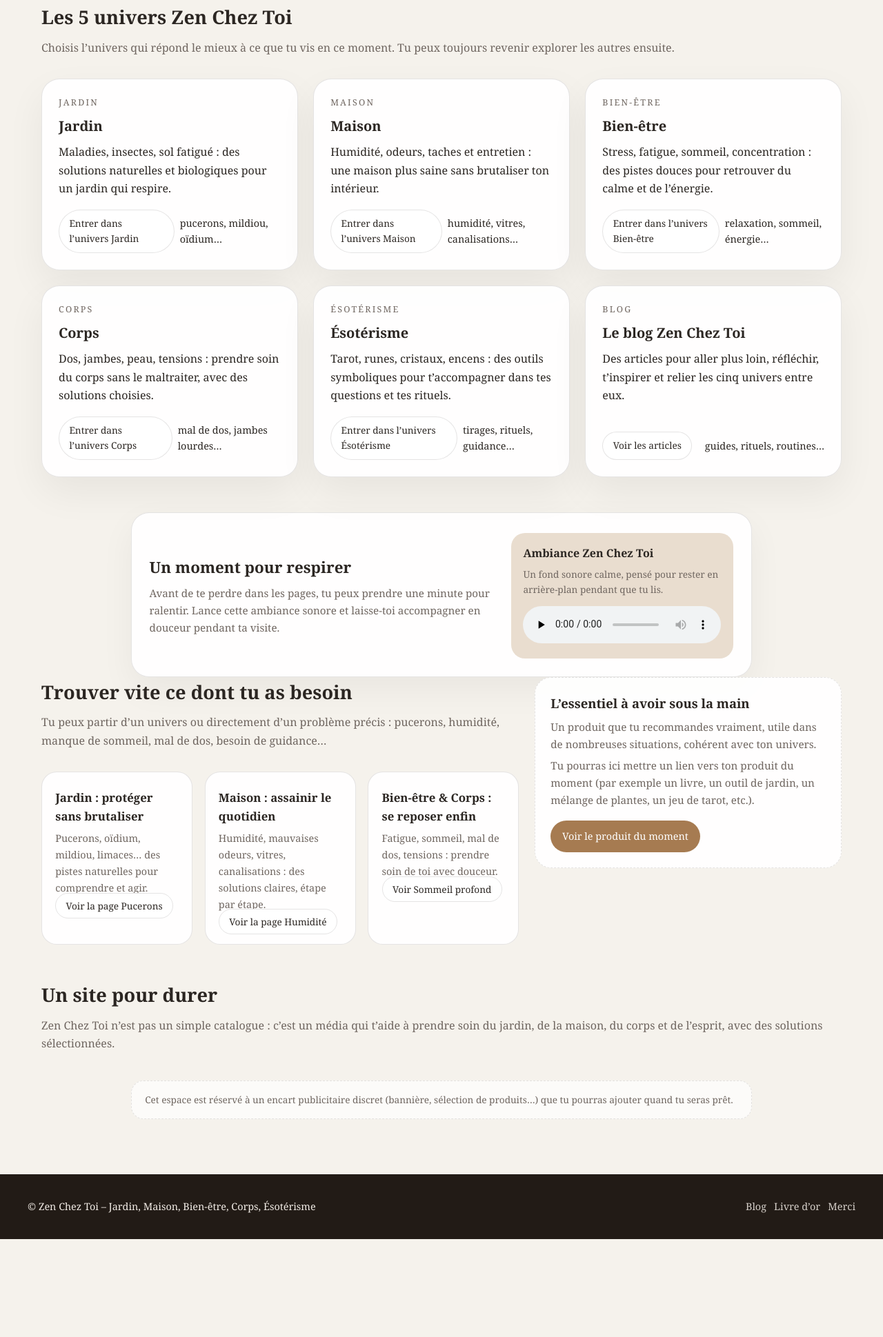
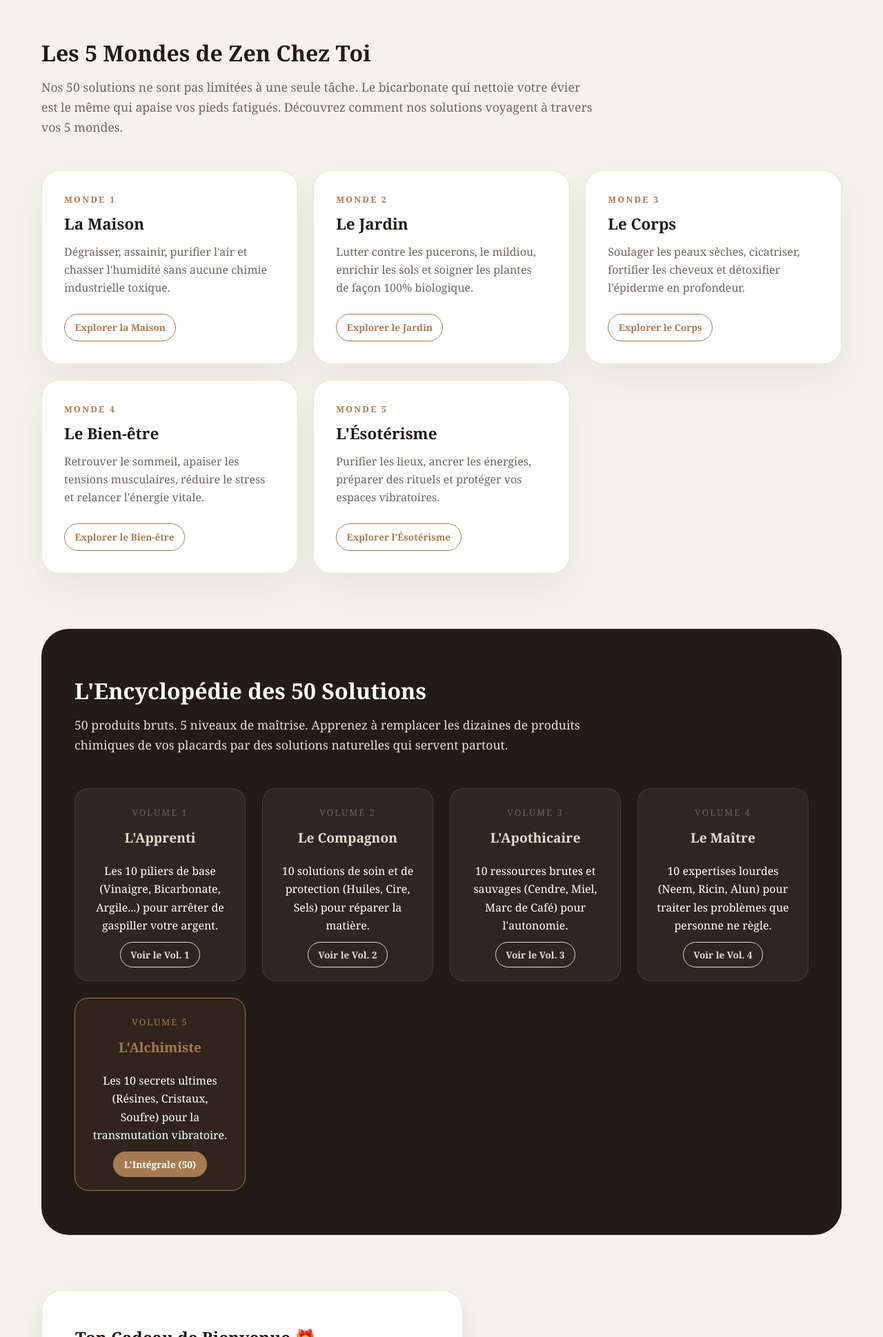
Before and after one commit to chachou8106-blip/zen, a plain HTML site: page index.html in a window 1280 px wide. Shown: the part 861-2800 px from the top of the page at 69% size. Before the commit the page ends 2658 px from the top, so only its background shows below. Drawn offline with Linux system fonts and the light colour scheme.

Commit message:
Add files via upload

```diff
--- a/index.html
+++ b/index.html
@@ -3,8 +3,8 @@
 <head>
   <meta charset="UTF-8">
   <meta name="viewport" content="width=device-width, initial-scale=1.0">
-  <title>Zen Chez Toi – Accueil</title>
-  <meta name="description" content="Zen Chez Toi : 5 univers pour prendre soin de ton jardin, ta maison, ton corps, ton bien-être et ton monde ésotérique avec des solutions naturelles et choisies.">
+  <title>Zen Chez Toi – L'Encyclopédie des 50 Solutions Naturelles</title>
+  <meta name="description" content="Découvrez les 50 solutions naturelles brutes pour soigner votre Maison, votre Jardin, votre Corps, votre Bien-être et vos Énergies.">
   <style>
     :root{
       /* Fond sable doux, cohérent avec une ambiance zen */
@@ -30,6 +30,10 @@
     a{text-decoration:none;color:inherit}
     img{max-width:100%;display:block}
 
+    /* Barre de promo inspirée des pages produits */
+    .promo-bar { background: var(--dark); color: #fff; text-align: center; padding: 12px; position: sticky; top: 0; z-index: 1000; font-size: 0.9rem; }
+    .promo-bar a { color: var(--accent-soft); font-weight: bold; text-decoration: underline; margin-left: 10px; }
+
     header.hero{
       min-height:100vh;
       position:relative;
@@ -38,7 +42,7 @@
       justify-content:center;
       padding:2rem;
       background:
-        linear-gradient(rgba(21,16,12,.38),rgba(21,16,12,.5)),
+        linear-gradient(rgba(21,16,12,.5),rgba(21,16,12,.7)),
         url("hero-accueil.jpg") center/cover no-repeat;
       color:#fff;
       text-align:center;
@@ -56,12 +60,12 @@
       font-size:clamp(2.2rem,4.4vw,4.4rem);
       line-height:1.08;
       margin:1rem auto .9rem;
-      max-width:16ch;
+      max-width:18ch;
     }
     .sub{
       max-width:720px;
       margin:0 auto 1.6rem;
-      font-size:1.05rem;
+      font-size:1.15rem;
       color:rgba(255,255,255,.9);
     }
     .hero-actions{
@@ -76,15 +80,20 @@
       border-radius:999px;
       font-size:.95rem;
       border:1px solid rgba(255,255,255,.2);
+      font-weight: bold;
+      transition: 0.3s;
     }
     .btn-primary{
       background:#fff;
       color:#1d1510;
     }
+    .btn-primary:hover{ background:var(--accent-soft); }
     .btn-ghost{
       background:rgba(255,255,255,.1);
       color:#fff;
     }
+    .btn-ghost:hover{ background:rgba(255,255,255,.3); }
+
     nav.main-nav{
       position:absolute;
       top:1.2rem;
@@ -101,7 +110,9 @@
       font-size:.85rem;
       background:rgba(0,0,0,.24);
       border:1px solid rgba(255,255,255,.16);
+      transition: 0.3s;
     }
+    nav.main-nav a:hover { background: var(--accent); }
 
     main{
       max-width:1200px;
@@ -109,45 +120,53 @@
       padding:4rem 1.25rem 5rem;
     }
     .section-title{
-      font-size:1.7rem;
+      font-size:2rem;
       margin:0 0 .5rem;
+      color: var(--dark);
     }
     .section-sub{
-      margin:0 0 2rem;
+      margin:0 0 3rem;
       color:var(--muted);
+      font-size: 1.1rem;
+      max-width: 800px;
     }
 
     .univers-grid{
       display:grid;
-      grid-template-columns:repeat(3,1fr);
+      grid-template-columns:repeat(auto-fit, minmax(300px, 1fr));
       gap:1.4rem;
-      margin-bottom:3.2rem;
+      margin-bottom:5rem;
     }
     .card{
       background:var(--surface);
       border-radius:26px;
       border:1px solid var(--border);
-      padding:1.5rem;
+      padding:2rem;
       box-shadow:0 22px 55px rgba(0,0,0,.06);
       display:flex;
       flex-direction:column;
       justify-content:space-between;
+      transition: transform 0.3s;
     }
+    .card:hover { transform: translateY(-5px); }
     .tag{
       font-size:.78rem;
       text-transform:uppercase;
       letter-spacing:.18em;
-      color:var(--muted);
+      color:var(--accent);
       margin-bottom:.4rem;
+      font-weight: bold;
     }
     .card h2,
     .card h3{
       margin:.2rem 0 .5rem;
-      font-size:1.25rem;
+      font-size:1.4rem;
+      color: var(--dark);
     }
-    .card p{margin:0}
+    .card p{margin:0; color: var(--muted);}
+
     .card-footer{
-      margin-top:1.1rem;
+      margin-top:1.5rem;
       display:flex;
       align-items:center;
       justify-content:space-between;
@@ -157,80 +176,50 @@
     .pill-link{
       padding:.5rem .9rem;
       border-radius:999px;
-      border:1px solid var(--border);
+      border:1px solid var(--accent);
       background:#fff;
+      color: var(--accent);
       font-size:.85rem;
+      font-weight: bold;
+      transition: 0.3s;
     }
+    .pill-link:hover { background: var(--accent); color: #fff; }
+
+    /* Section Grades / Volumes (Nouveau) */
+    .grades-section { background: var(--dark); color: #fff; padding: 4rem 3rem; border-radius: 40px; margin-bottom: 5rem; }
+    .grades-section .section-title { color: #fff; }
+    .grades-section .section-sub { color: var(--accent-soft); }
+    .grades-grid { display: grid; grid-template-columns: repeat(auto-fit, minmax(200px, 1fr)); gap: 1.5rem; }
+    .grade-card { background: rgba(255,255,255,0.05); padding: 1.5rem; border-radius: 20px; border: 1px solid rgba(255,255,255,0.1); text-align: center;}
+    .grade-card h3 { color: var(--accent-soft); margin-top: 0; font-size: 1.2rem;}
+    .grade-card .vol { font-size: 0.8rem; letter-spacing: 2px; text-transform: uppercase; color: var(--muted); margin-bottom: 10px; display: block;}
 
     .two-cols{
       display:grid;
-      grid-template-columns:1.4fr .9fr;
-      gap:1.4rem;
-      margin-bottom:3.2rem;
-      align-items:start;
+      grid-template-columns:1.2fr 1fr;
+      gap:2.5rem;
+      margin-bottom:5rem;
+      align-items:center;
     }
+    .lead-magnet-box { background: var(--surface); padding: 3rem; border-radius: 30px; border: 1px solid var(--border); box-shadow: 0 15px 35px rgba(0,0,0,.08); }
+    .lead-magnet-box input[type="email"] { width: 100%; padding: 1rem; border: 1px solid var(--border); border-radius: 10px; margin-bottom: 1rem; font-family: inherit; }
+    .lead-magnet-box button { width: 100%; padding: 1rem; background: var(--accent); color: #fff; border: none; border-radius: 10px; font-weight: bold; font-size: 1.1rem; cursor: pointer; transition: 0.3s;}
+    .lead-magnet-box button:hover { background: var(--dark); }
+
     .product-box{
       border-radius:24px;
-      border:1px dashed var(--border);
-      background:var(--surface);
-      padding:1.4rem;
+      border:2px dashed var(--accent);
+      background:var(--accent-soft);
+      padding:2rem;
+      text-align: center;
     }
-    .product-box h3{
-      margin-top:0;
-      margin-bottom:.4rem;
-      font-size:1.15rem;
-    }
-    .product-box p{
-      margin:.2rem 0 .4rem;
-      font-size:.95rem;
-      color:var(--muted);
-    }
-    .product-cta{
-      display:inline-block;
-      margin-top:.6rem;
-      padding:.7rem 1.05rem;
-      border-radius:999px;
-      background:var(--accent);
-      color:#fff;
-      font-size:.9rem;
-    }
+    .product-box h3{ margin-top:0; margin-bottom:.4rem; font-size:1.4rem; color: var(--dark); }
+    .product-box p{ margin:.2rem 0 1.5rem; font-size:1rem; color: var(--dark); }
+    .product-cta{ display:inline-block; padding:.8rem 1.5rem; border-radius:999px; background:var(--dark); color:#fff; font-size:1rem; font-weight: bold; }
 
-    .blog-list{
-      display:grid;
-      grid-template-columns:repeat(3,1fr);
-      gap:1.1rem;
-    }
-    .blog-card{
-      background:var(--surface);
-      border-radius:22px;
-      border:1px solid var(--border);
-      padding:1.2rem;
-    }
-    .blog-card h3{
-      margin:.2rem 0 .4rem;
-      font-size:1.05rem;
-    }
-    .blog-card p{
-      margin:0;
-      font-size:.9rem;
-      color:var(--muted);
-    }
-
-    /* Slot pub discret */
-    .ad-slot{
-      margin:2.5rem auto 0;
-      max-width:900px;
-      padding:1rem 1.2rem;
-      border-radius:18px;
-      border:1px dashed var(--border);
-      font-size:.85rem;
-      color:var(--muted);
-      background:rgba(255,255,255,.7);
-    }
-
-    /* Bloc lecteur audio intégré sur l'accueil */
+    /* Bloc lecteur audio intégré */
     .audio-section{
-      margin:3.2rem auto 0;
+      margin:0 auto 5rem;
       max-width:900px;
       background:var(--surface);
       border-radius:26px;
@@ -242,257 +231,218 @@
       gap:1.4rem;
       align-items:center;
     }
-    .audio-text h2{
-      margin:0 0 .4rem;
-      font-size:1.4rem;
-    }
-    .audio-text p{
-      margin:0;
-      font-size:.95rem;
-      color:var(--muted);
-    }
-    .audio-player-wrap{
-      background:var(--accent-soft);
-      border-radius:20px;
-      padding:1rem 1.1rem .9rem;
-    }
-    .audio-player-wrap h3{
-      margin:0 0 .4rem;
-      font-size:1rem;
-      font-weight:600;
-      color:var(--text);
-    }
-    .audio-player-wrap p{
-      margin:0 0 .6rem;
-      font-size:.85rem;
-      color:var(--muted);
-    }
-    audio{
-      width:100%;
-      border-radius:12px;
-      margin-top:.2rem;
-    }
+    .audio-text h2{ margin:0 0 .4rem; font-size:1.4rem; color: var(--dark);}
+    .audio-text p{ margin:0; font-size:.95rem; color:var(--muted); }
+    .audio-player-wrap{ background:var(--accent-soft); border-radius:20px; padding:1rem 1.1rem .9rem; }
+    .audio-player-wrap h3{ margin:0 0 .4rem; font-size:1rem; font-weight:600; color:var(--text); }
+    .audio-player-wrap p{ margin:0 0 .6rem; font-size:.85rem; color:var(--muted); }
+    audio{ width:100%; border-radius:12px; margin-top:.2rem; }
 
     footer{
       background:var(--dark);
       color:#f4eee8;
-      padding:2.2rem 1.25rem;
+      padding:3rem 1.25rem;
     }
     .footer-inner{
       max-width:1200px;
       margin:0 auto;
       display:flex;
       flex-wrap:wrap;
-      gap:.8rem;
+      gap:1rem;
       align-items:center;
       justify-content:space-between;
       font-size:.9rem;
     }
-    .footer-links{
-      display:flex;
-      flex-wrap:wrap;
-      gap:.7rem;
-    }
+    .footer-links{ display:flex; flex-wrap:wrap; gap:1.5rem; }
     .footer-links a{opacity:.86}
 
     @media(max-width:960px){
-      .univers-grid,
-      .blog-list{grid-template-columns:1fr;}
-      .two-cols{grid-template-columns:1fr;}
+      .univers-grid, .two-cols, .grades-grid {grid-template-columns:1fr;}
       .hero-inner{text-align:center;}
       .hero-actions{justify-content:center;}
       .main-nav{max-width:92vw;}
-      .audio-section{
-        grid-template-columns:1fr;
-      }
+      .audio-section{ grid-template-columns:1fr; }
     }
   </style>
 </head>
 <body>
+
+  <div class="promo-bar">🎁 L'Encyclopédie Complète est disponible : Maîtrisez les 50 solutions naturelles. <a href="#encyclopedie">Découvrir les 5 Volumes</a></div>
+
   <header class="hero">
     <nav class="main-nav">
       <a href="index.html">Accueil</a>
-      <a href="jardin.html">Jardin</a>
-      <a href="maison.html">Maison</a>
-      <a href="bienetre.html">Bien-être</a>
-      <a href="corps.html">Corps</a>
-      <a href="eso.html">Ésotérisme</a>
-      <a href="blog.html">Blog</a>
+      <a href="#univers">Les 5 Mondes</a>
+      <a href="#encyclopedie">L'Encyclopédie</a>
+      <a href="blog.html">Blog & Rituels</a>
     </nav>
     <div class="hero-inner">
-      <img src="logo.jpg" alt="Logo Zen Chez Toi" class="logo">
-      <h1>Des gestes simples pour une vie plus douce, chez toi et en toi.</h1>
+      <h1 style="font-family: inherit; margin-bottom: 20px;">Zen Chez Toi</h1>
+      <h1>Une seule matière. 5 mondes apaisés.</h1>
       <p class="sub">
-        Zen Chez Toi rassemble 5 univers pour t’aider à traiter les petits problèmes du quotidien,
-        apaiser ton corps, alléger ta maison, nourrir ton jardin et écouter un peu plus ton monde intérieur.
+        Reprenez le contrôle de votre Maison, votre Jardin, votre Corps, votre Bien-être et vos Énergies
+        grâce à une encyclopédie de 50 solutions naturelles brutes. Arrêtez d'accumuler, apprenez à transmuter.
       </p>
       <div class="hero-actions">
-        <a class="btn-primary" href="#univers">Explorer les 5 univers</a>
-        <a class="btn-ghost" href="blog.html">Lire les derniers articles</a>
+        <a class="btn-primary" href="#encyclopedie">Découvrir l'Encyclopédie</a>
+        <a class="btn-ghost" href="#cadeau">Télécharger le Guide Gratuit</a>
       </div>
     </div>
   </header>
 
   <main>
     <section id="univers">
-      <h2 class="section-title">Les 5 univers Zen Chez Toi</h2>
+      <h2 class="section-title">Les 5 Mondes de Zen Chez Toi</h2>
       <p class="section-sub">
-        Choisis l’univers qui répond le mieux à ce que tu vis en ce moment.
-        Tu peux toujours revenir explorer les autres ensuite.
+        Nos 50 solutions ne sont pas limitées à une seule tâche. Le bicarbonate qui nettoie votre évier
+        est le même qui apaise vos pieds fatigués. Découvrez comment nos solutions voyagent à travers vos 5 mondes.
       </p>
       <div class="univers-grid">
         <article class="card">
           <div>
-            <div class="tag">Jardin</div>
-            <h2>Jardin</h2>
-            <p>Maladies, insectes, sol fatigué : des solutions naturelles et biologiques pour un jardin qui respire.</p>
+            <div class="tag">Monde 1</div>
+            <h2>La Maison</h2>
+            <p>Dégraisser, assainir, purifier l'air et chasser l'humidité sans aucune chimie industrielle toxique.</p>
           </div>
           <div class="card-footer">
-            <a class="pill-link" href="jardin.html">Entrer dans l’univers Jardin</a>
-            <span>pucerons, mildiou, oïdium…</span>
+            <a class="pill-link" href="maison.html">Explorer la Maison</a>
           </div>
         </article>
 
         <article class="card">
           <div>
-            <div class="tag">Maison</div>
-            <h2>Maison</h2>
-            <p>Humidité, odeurs, taches et entretien : une maison plus saine sans brutaliser ton intérieur.</p>
+            <div class="tag">Monde 2</div>
+            <h2>Le Jardin</h2>
+            <p>Lutter contre les pucerons, le mildiou, enrichir les sols et soigner les plantes de façon 100% biologique.</p>
           </div>
           <div class="card-footer">
-            <a class="pill-link" href="maison.html">Entrer dans l’univers Maison</a>
-            <span>humidité, vitres, canalisations…</span>
+            <a class="pill-link" href="jardin.html">Explorer le Jardin</a>
           </div>
         </article>
 
         <article class="card">
           <div>
-            <div class="tag">Bien-être</div>
-            <h2>Bien-être</h2>
-            <p>Stress, fatigue, sommeil, concentration : des pistes douces pour retrouver du calme et de l’énergie.</p>
+            <div class="tag">Monde 3</div>
+            <h2>Le Corps</h2>
+            <p>Soulager les peaux sèches, cicatriser, fortifier les cheveux et détoxifier l'épiderme en profondeur.</p>
           </div>
           <div class="card-footer">
-            <a class="pill-link" href="bienetre.html">Entrer dans l’univers Bien-être</a>
-            <span>relaxation, sommeil, énergie…</span>
+            <a class="pill-link" href="corps.html">Explorer le Corps</a>
           </div>
         </article>
 
         <article class="card">
           <div>
-            <div class="tag">Corps</div>
-            <h2>Corps</h2>
-            <p>Dos, jambes, peau, tensions : prendre soin du corps sans le maltraiter, avec des solutions choisies.</p>
+            <div class="tag">Monde 4</div>
+            <h2>Le Bien-être</h2>
+            <p>Retrouver le sommeil, apaiser les tensions musculaires, réduire le stress et relancer l'énergie vitale.</p>
           </div>
           <div class="card-footer">
-            <a class="pill-link" href="corps.html">Entrer dans l’univers Corps</a>
-            <span>mal de dos, jambes lourdes…</span>
+            <a class="pill-link" href="bienetre.html">Explorer le Bien-être</a>
           </div>
         </article>
 
         <article class="card">
           <div>
-            <div class="tag">Ésotérisme</div>
-            <h2>Ésotérisme</h2>
-            <p>Tarot, runes, cristaux, encens : des outils symboliques pour t’accompagner dans tes questions et tes rituels.</p>
+            <div class="tag">Monde 5</div>
+            <h2>L'Ésotérisme</h2>
+            <p>Purifier les lieux, ancrer les énergies, préparer des rituels et protéger vos espaces vibratoires.</p>
           </div>
           <div class="card-footer">
-            <a class="pill-link" href="eso.html">Entrer dans l’univers Ésotérisme</a>
-            <span>tirages, rituels, guidance…</span>
-          </div>
-        </article>
-
-        <article class="card">
-          <div>
-            <div class="tag">Blog</div>
-            <h2>Le blog Zen Chez Toi</h2>
-            <p>Des articles pour aller plus loin, réfléchir, t’inspirer et relier les cinq univers entre eux.</p>
-          </div>
-          <div class="card-footer">
-            <a class="pill-link" href="blog.html">Voir les articles</a>
-            <span>guides, rituels, routines…</span>
+            <a class="pill-link" href="eso.html">Explorer l'Ésotérisme</a>
           </div>
         </article>
       </div>
     </section>
 
-    <!-- Bloc lecteur audio intégré -->
+    <section id="encyclopedie" class="grades-section">
+      <h2 class="section-title">L'Encyclopédie des 50 Solutions</h2>
+      <p class="section-sub">
+        50 produits bruts. 5 niveaux de maîtrise. Apprenez à remplacer les dizaines de produits chimiques
+        de vos placards par des solutions naturelles qui servent partout.
+      </p>
+      <div class="grades-grid">
+        <div class="grade-card">
+          <span class="vol">Volume 1</span>
+          <h3>L'Apprenti</h3>
+          <p>Les 10 piliers de base (Vinaigre, Bicarbonate, Argile...) pour arrêter de gaspiller votre argent.</p>
+          <a class="pill-link" href="#" style="background: transparent; color: var(--accent-soft); border-color: var(--accent-soft);">Voir le Vol. 1</a>
+        </div>
+        <div class="grade-card">
+          <span class="vol">Volume 2</span>
+          <h3>Le Compagnon</h3>
+          <p>10 solutions de soin et de protection (Huiles, Cire, Sels) pour réparer la matière.</p>
+          <a class="pill-link" href="#" style="background: transparent; color: var(--accent-soft); border-color: var(--accent-soft);">Voir le Vol. 2</a>
+        </div>
+        <div class="grade-card">
+          <span class="vol">Volume 3</span>
+          <h3>L'Apothicaire</h3>
+          <p>10 ressources brutes et sauvages (Cendre, Miel, Marc de Café) pour l'autonomie.</p>
+          <a class="pill-link" href="#" style="background: transparent; color: var(--accent-soft); border-color: var(--accent-soft);">Voir le Vol. 3</a>
+        </div>
+        <div class="grade-card">
+          <span class="vol">Volume 4</span>
+          <h3>Le Maître</h3>
+          <p>10 expertises lourdes (Neem, Ricin, Alun) pour traiter les problèmes que personne ne règle.</p>
+          <a class="pill-link" href="#" style="background: transparent; color: var(--accent-soft); border-color: var(--accent-soft);">Voir le Vol. 4</a>
+        </div>
+        <div class="grade-card" style="border-color: var(--accent); background: rgba(166, 123, 81, 0.1);">
+          <span class="vol" style="color: var(--accent);">Volume 5</span>
+          <h3 style="color: var(--accent);">L'Alchimiste</h3>
+          <p>Les 10 secrets ultimes (Résines, Cristaux, Soufre) pour la transmutation vibratoire.</p>
+          <a class="pill-link" href="#" style="background: var(--accent); color: #fff; border-color: var(--accent);">L'Intégrale (50)</a>
+        </div>
+      </div>
+    </section>
+
+    <section id="cadeau" class="two-cols">
+      <div class="lead-magnet-box">
+        <h2 style="margin-top: 0; color: var(--dark);">Ton Cadeau de Bienvenue 🎁</h2>
+        <p style="color: var(--muted); margin-bottom: 2rem;">
+          Tu ne sais pas par où commencer ? <strong>Télécharge gratuitement le Manuel de l'Apprenti</strong>.
+          Découvre les 10 produits indispensables qui remplaceront 80% des produits toxiques de chez toi.
+        </p>
+        <form action="#" method="POST">
+          <input type="email" placeholder="Ton adresse email principale" required>
+          <button type="submit">Recevoir mon Manuel Gratuit</button>
+        </form>
+        <p style="font-size: 0.8rem; text-align: center; margin-top: 10px; color: var(--muted);">Pas de spam, promis. Juste de la simplicité.</p>
+      </div>
+
+      <aside class="product-box">
+        <h3>Le Coffret de l'Apprenti</h3>
+        <p>Tu veux démarrer tout de suite avec les bonnes matières premières ? J'ai sélectionné pour toi le kit de démarrage idéal (Vinaigre pro, Bicarbonate pur, Savon noir véritable).</p>
+        <a class="product-cta" href="https://www.amazon.fr/dp/B07SST9I8?&linkCode=ll1&tag=zencheztoi-21" target="_blank">Voir le Kit sur Amazon</a>
+      </aside>
+    </section>
+
     <section class="audio-section" aria-label="Moment audio Zen Chez Toi">
       <div class="audio-text">
         <h2>Un moment pour respirer</h2>
         <p>
-          Avant de te perdre dans les pages, tu peux prendre une minute pour ralentir.
-          Lance cette ambiance sonore et laisse-toi accompagner en douceur pendant ta visite.
+          Avant de te perdre dans l'Encyclopédie, tu peux prendre une minute pour ralentir.
+          Lance cette ambiance sonore et laisse-toi accompagner en douceur pendant ta lecture.
         </p>
       </div>
       <div class="audio-player-wrap">
         <h3>Ambiance Zen Chez Toi</h3>
         <p>Un fond sonore calme, pensé pour rester en arrière‑plan pendant que tu lis.</p>
         <audio controls preload="none">
-          <source src="assets/audio/ambiance.mp3" type="audio/mpeg">
+          <source src="ambiance-zen.mp3" type="audio/mpeg">
           Votre navigateur ne prend pas en charge la lecture audio.
         </audio>
       </div>
     </section>
 
-    <section class="two-cols">
-      <div>
-        <h2 class="section-title">Trouver vite ce dont tu as besoin</h2>
-        <p class="section-sub">
-          Tu peux partir d’un univers ou directement d’un problème précis :
-          pucerons, humidité, manque de sommeil, mal de dos, besoin de guidance…
-        </p>
-        <div class="blog-list">
-          <article class="blog-card">
-            <h3>Jardin : protéger sans brutaliser</h3>
-            <p>Pucerons, oïdium, mildiou, limaces… des pistes naturelles pour comprendre et agir.</p>
-            <a class="pill-link" href="pucerons.html">Voir la page Pucerons</a>
-          </article>
-          <article class="blog-card">
-            <h3>Maison : assainir le quotidien</h3>
-            <p>Humidité, mauvaises odeurs, vitres, canalisations : des solutions claires, étape par étape.</p>
-            <a class="pill-link" href="humidite.html">Voir la page Humidité</a>
-          </article>
-          <article class="blog-card">
-            <h3>Bien-être &amp; Corps : se reposer enfin</h3>
-            <p>Fatigue, sommeil, mal de dos, tensions : prendre soin de toi avec douceur.</p>
-            <a class="pill-link" href="sommeil-profond.html">Voir Sommeil profond</a>
-          </article>
-        </div>
-      </div>
-
-      <aside class="product-box">
-        <h3>L’essentiel à avoir sous la main</h3>
-        <p>Un produit que tu recommandes vraiment, utile dans de nombreuses situations, cohérent avec ton univers.</p>
-        <p>Tu pourras ici mettre un lien vers ton produit du moment (par exemple un livre, un outil de jardin, un mélange de plantes, un jeu de tarot, etc.).</p>
-        <a class="product-cta" href="#">Voir le produit du moment</a>
-      </aside>
-    </section>
-
-    <section>
-      <h2 class="section-title">Un site pour durer</h2>
-      <p class="section-sub">
-        Zen Chez Toi n’est pas un simple catalogue : c’est un média qui t’aide
-        à prendre soin du jardin, de la maison, du corps et de l’esprit,
-        avec des solutions sélectionnées.
-      </p>
-    </section>
-
-    <!-- Emplacement publicitaire discret (index) -->
-    <div class="ad-slot" aria-label="contenu sponsorisé">
-      <!-- Code publicitaire / bloc affiliation à insérer ici -->
-      Cet espace est réservé à un encart publicitaire discret (bannière, sélection de produits…)
-      que tu pourras ajouter quand tu seras prêt.
-    </div>
-
   </main>
 
   <footer>
     <div class="footer-inner">
-      <div>© Zen Chez Toi – Jardin, Maison, Bien-être, Corps, Ésotérisme</div>
+      <div>© Zen Chez Toi – L'Encyclopédie des Solutions Transversales</div>
       <div class="footer-links">
+        <a href="mentions-legales.html">Mentions légales</a>
+        <a href="confidentialite.html">Confidentialité</a>
         <a href="blog.html">Blog</a>
-        <a href="livre-or.html">Livre d’or</a>
-        <a href="merci.html">Merci</a>
       </div>
     </div>
   </footer>
```
